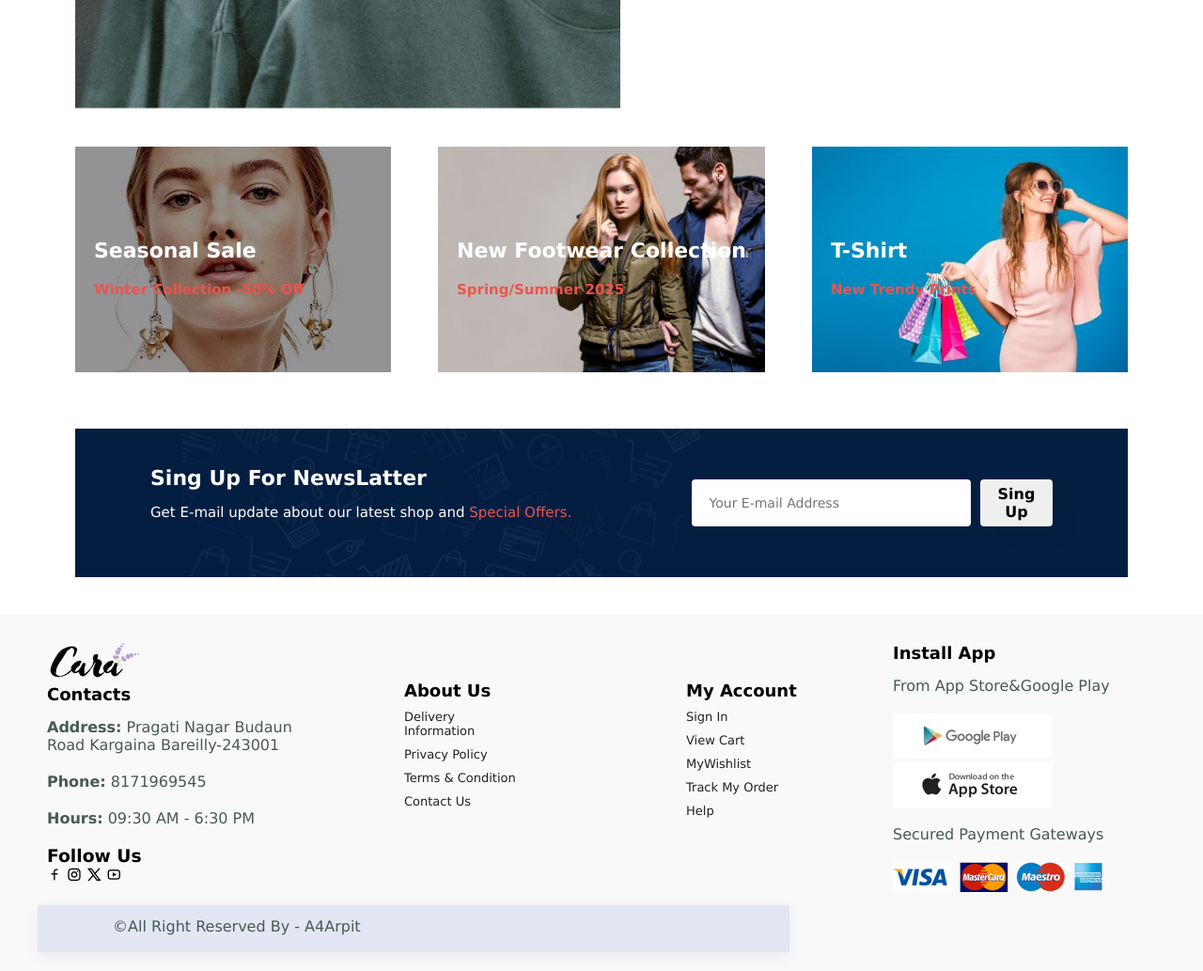
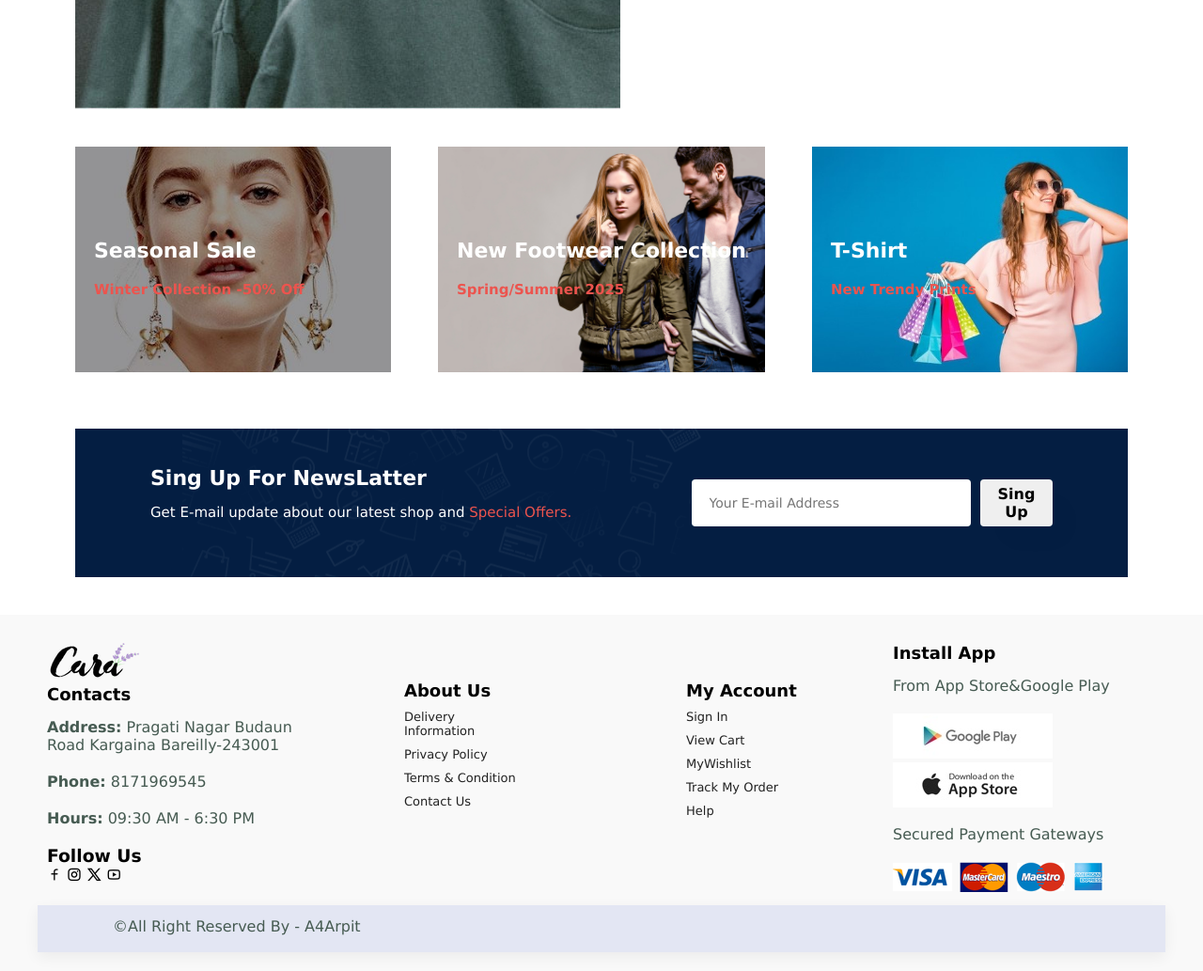
Before and after one commit to A4arpitpandey/ECommerce-Website, a plain HTML site: page index.html in a window 1280 px wide. Shown: the part 4051-5084 px from the top of the page at 94% size. Drawn offline with nearby package versions, Linux system fonts and the light colour scheme.

Commit message:
Copyright width % chane

```diff
--- a/style.css
+++ b/style.css
@@ -529,7 +529,7 @@ footer .col ul li a:hover {
   z-index: 999;
   top: 0;
   left: 0;
-  width: 100vb;
+  width: 100%;
   height: 50px;
   box-sizing: border-box; /* Added */
 }
```
